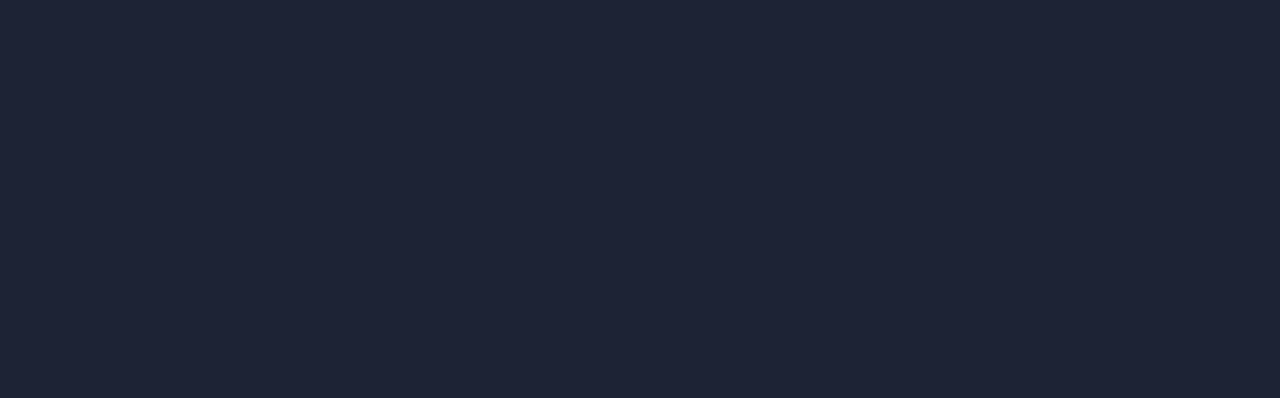
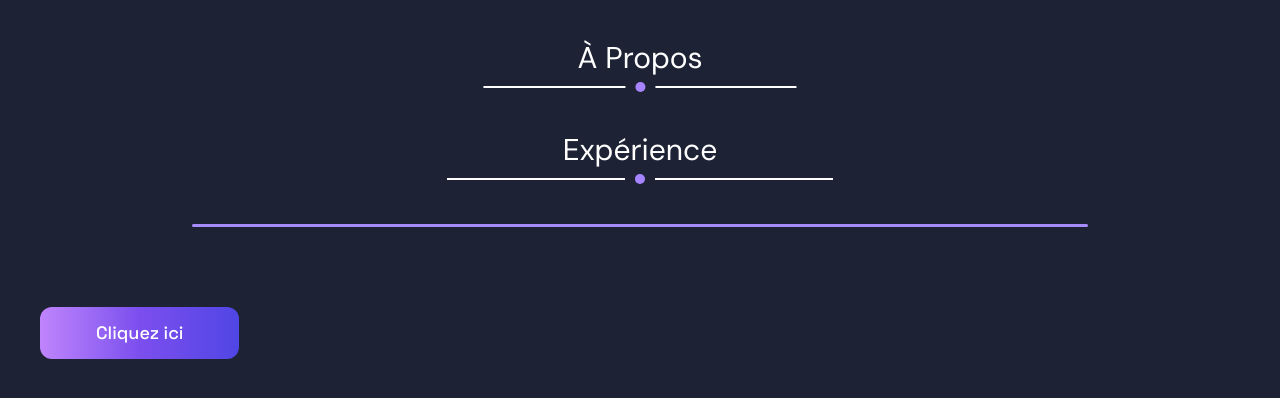
Before and after one commit to Synix2z/GJ-Theo-Portfolio, a Next.js app: page / in a window 1280 px wide. Shown: the top 398 px of the page. Built offline with nearby package versions, Linux system fonts and the light colour scheme.

Commit message:
Create components

```diff
--- a/app/page.tsx
+++ b/app/page.tsx
@@ -1,9 +1,21 @@
-import Image from "next/image";
+"use client";
+
+import Title from "@/components/title";
+import Separator from "@/components/separator";
+import Button from "@/components/button";
 
 export default function Home() {
   return (
     <main>
 
+      {/* Test */}
+      <Title text="À Propos" id="about" />
+      <Title text="Expérience" id="experience" />
+      <Separator />
+      <Button onClick={() => console.log("Button clicked!")}>
+        Cliquez ici
+      </Button>
+
     </main>
   );
 }
--- /dev/null
+++ b/components/button.tsx
@@ -0,0 +1,46 @@
+
+"use client";
+
+import type { ReactNode } from "react";
+
+type ButtonVariant = "default";
+
+type ButtonProps = {
+  children: ReactNode;
+  variant?: ButtonVariant;
+  fullWidth?: boolean;
+  onClick?: () => void;
+  type?: "button" | "submit" | "reset";
+  disabled?: boolean;
+};
+
+const variants: Record<ButtonVariant, string> = {
+  default:
+    "bg-linear-to-r from-[#C084FC] via-[#7C4EEE] to-[#4F46E5] text-white",
+};
+
+export default function Button({
+  children,
+  variant = "default",
+  fullWidth = false,
+  onClick,
+  type = "button",
+  disabled = false,
+}: ButtonProps) {
+  return (
+    <button
+      type={type}
+      onClick={onClick}
+      disabled={disabled}
+      className={`
+        ${fullWidth ? "w-full" : "w-fit m-10"}
+        rounded-xl px-14 py-3
+        font-button font-medium
+        text-sm min-[700px]:text-base lg:text-lg
+        ${variants[variant]}
+      `}
+    >
+      {children}
+    </button>
+  );
+}
--- /dev/null
+++ b/components/separator.tsx
@@ -0,0 +1,14 @@
+
+export default function Separator() {
+  return (
+    <div
+      aria-hidden="true"
+      className="
+        mx-auto h-[3px] rounded-full bg-accent-text
+        w-[80%] my-[30px]
+        min-[700px]:w-[75%] min-[700px]:my-[35px]
+        lg:w-[70%] lg:my-[40px]
+      "
+    />
+  );
+}
--- /dev/null
+++ b/components/title.tsx
@@ -0,0 +1,22 @@
+type TitleProps = {
+  text: string;
+  id: string;
+};
+
+export default function Title({ text, id }: TitleProps) {
+  return (
+    <div id={id} className="scroll-mt-[150px] m-10 flex justify-center">
+      <div className="relative w-fit pb-4">
+        <h2 className="text-center font-syne text-lg text-white min-[700px]:text-[25px] lg:text-3xl">
+          {text}
+        </h2>
+
+        <div className="absolute bottom-0 left-1/2 flex w-[150%] -translate-x-1/2 items-center gap-2.5 min-[700px]:w-[200%] lg:w-[250%]">
+          <div className="h-0.5 flex-1 bg-white" />
+          <div className="size-2.5 rounded-full bg-violet-400" />
+          <div className="h-0.5 flex-1 bg-white" />
+        </div>
+      </div>
+    </div>
+  );
+}
```
